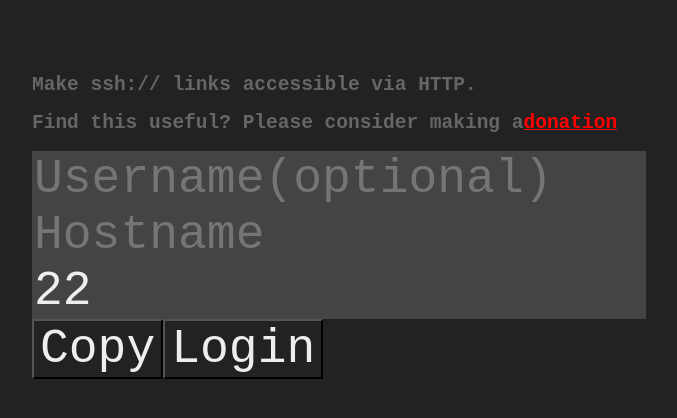
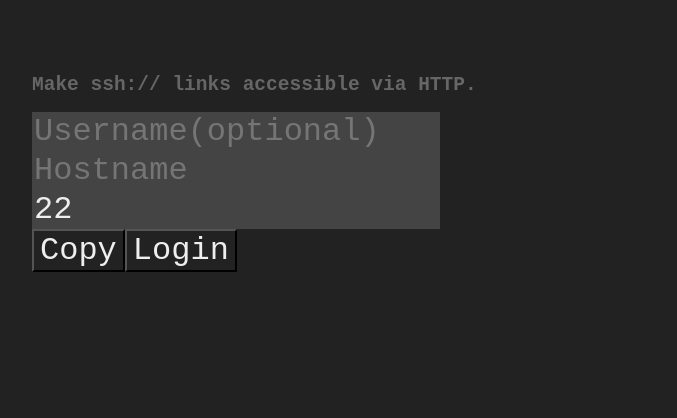
Before and after one commit to rcmd-funkhaus/http2ssh, a plain HTML site: page src/static/index.html in a window 1280 px wide. Shown: the whole page, without its empty margins (26-703 px from the left). Drawn offline with Linux system fonts and the light colour scheme.

Commit message:
Little restyling

```diff
--- a/src/static/index.html
+++ b/src/static/index.html
@@ -12,7 +12,6 @@
     <div class="top-wrapper">
         <div class="header">
             <h2>Make ssh:// links accessible via HTTP.</h2>
-            <h2>Find this useful? Please consider making a<a href="https://www.gofundme.com/4fst6bc">donation</a></h2>
         </div>
         <div class="wrapper">
             <form>
--- a/src/static/style.css
+++ b/src/static/style.css
@@ -14,7 +14,7 @@ a {
 }
 
 .textbox {
-  font-size: 48px;
+  font-size: 32px;
   font-family: monospace;
   background-color: #444444;
   color: #EEEEEE;
@@ -24,7 +24,7 @@ a {
 
 .button {
   font-family: monospace;
-  font-size: 48px;
+  font-size: 32px;
   color: #EEEEEE;
   background-color: inherit;
 }
```
Also changed, not shown: 2 other files.
